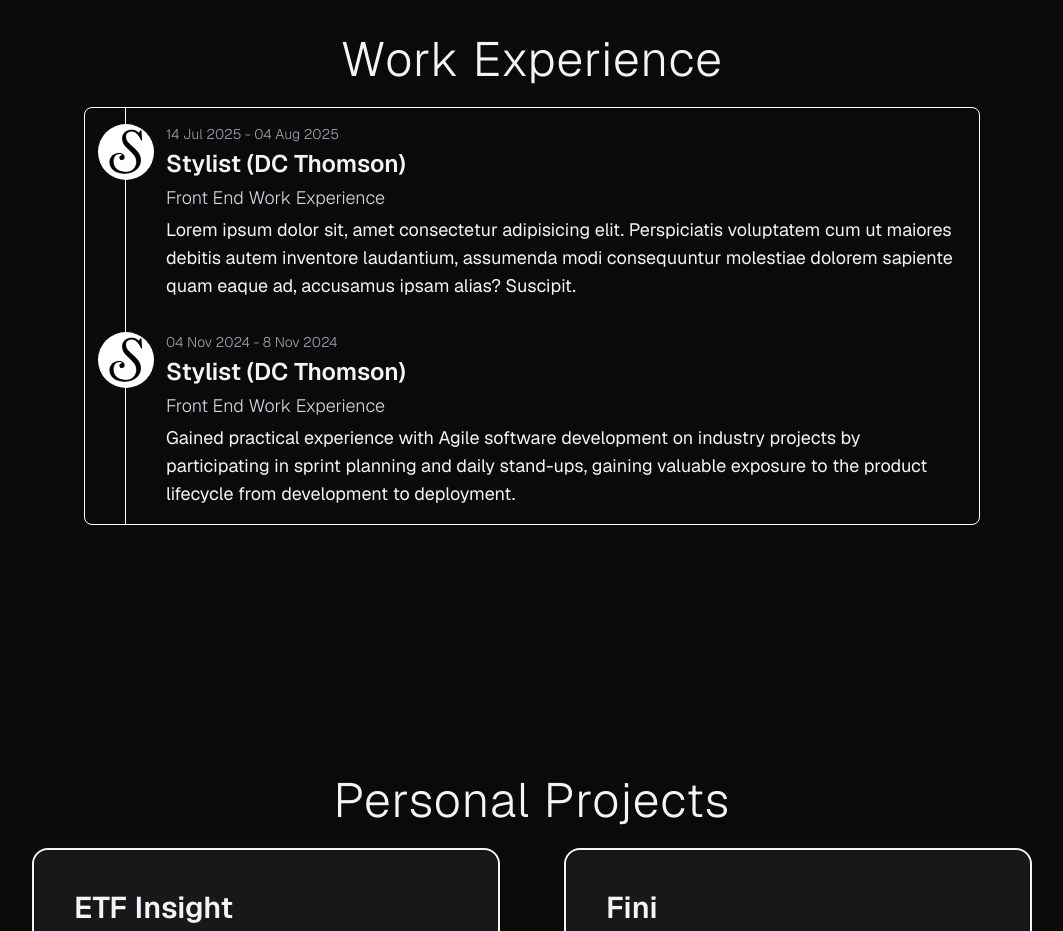
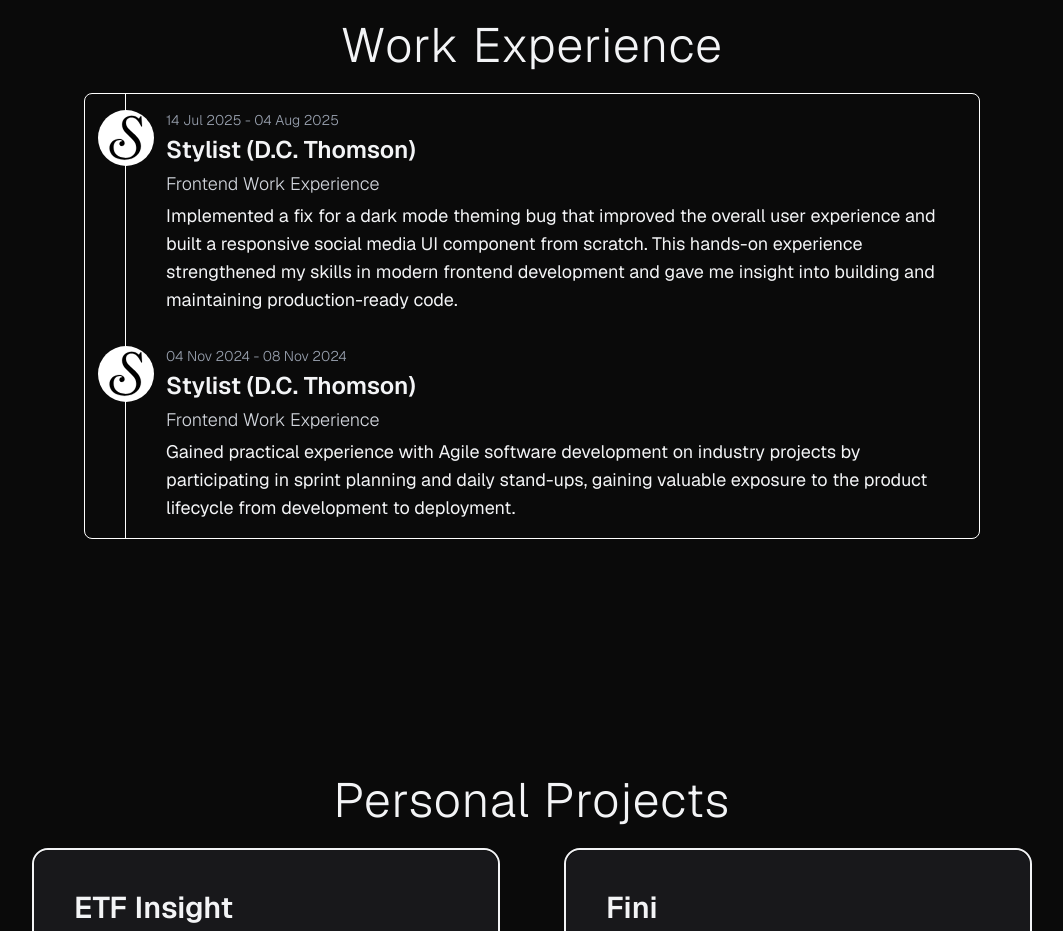
Before and after one commit to cascabeanie/portfolio-2025, a Next.js app: page / in a window 1280 px wide. Shown: the part 1720-2651 px from the top of the page, without its empty margins (108-1171 px from the left). Built offline with nearby package versions, Linux system fonts and the light colour scheme.

Commit message:
refactor: update summer work experience

```diff
--- a/data/constants/work.ts
+++ b/data/constants/work.ts
@@ -3,18 +3,18 @@ import Stylist from "@/public/svg/stylist";
 export const work = [
   {
     id: 1,
-    name: "Stylist (DC Thomson)",
-    title: "Front End Work Experience",
+    name: "Stylist (D.C. Thomson)",
+    title: "Frontend Work Experience",
     date: "14 Jul 2025 - 04 Aug 2025",
     icon: Stylist,
     description:
-      "Lorem ipsum dolor sit, amet consectetur adipisicing elit. Perspiciatis voluptatem cum ut maiores debitis autem inventore laudantium, assumenda modi consequuntur molestiae dolorem sapiente quam eaque ad, accusamus ipsam alias? Suscipit.",
+      "Implemented a fix for a dark mode theming bug that improved the overall user experience and built a responsive social media UI component from scratch. This hands-on experience strengthened my skills in modern frontend development and gave me insight into building and maintaining production-ready code.",
   },
   {
     id: 2,
-    name: "Stylist (DC Thomson)",
-    title: "Front End Work Experience",
-    date: "04 Nov 2024 - 8 Nov 2024",
+    name: "Stylist (D.C. Thomson)",
+    title: "Frontend Work Experience",
+    date: "04 Nov 2024 - 08 Nov 2024",
     icon: Stylist,
     description:
       "Gained practical experience with Agile software development on industry projects by participating in sprint planning and daily stand-ups, gaining valuable exposure to the product lifecycle from development to deployment.",
```
